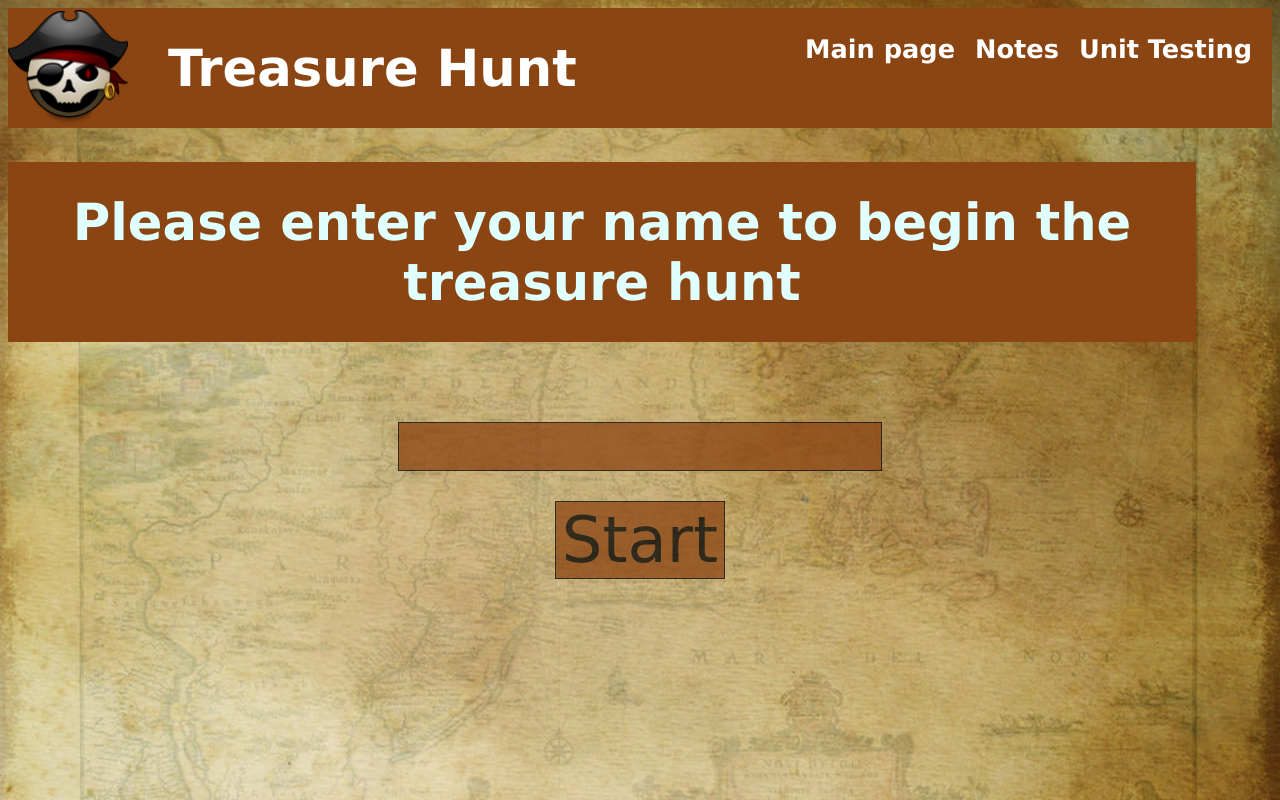
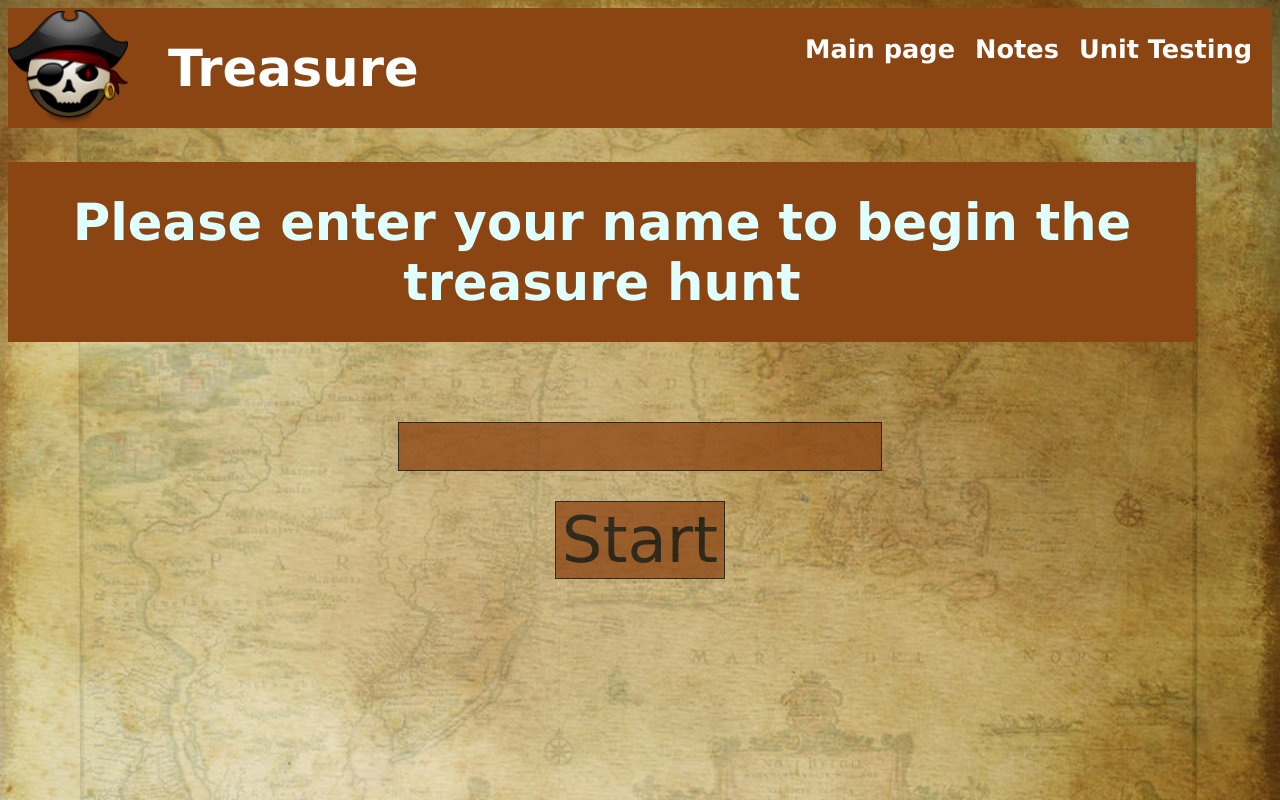
Before and after one commit to yiannisza/Treasure_Hunt_TeamG, a website: page start.html in a window 1280 px wide. Drawn offline with Linux system fonts and the light colour scheme; files that its build step writes are made by us from their sources; files whose address does not match are found by name.

Commit message:
Change header title from 'Treasure Hunt' to 'Treasure'

```diff
--- a/start.html
+++ b/start.html
@@ -1,16 +1,18 @@
 <!DOCTYPE html>
 <html lang="en">
+
 <head>
     <meta charset="UTF-8">
     <title>Start</title>
     <link rel="stylesheet" href="css/Styles.css"/>
     <link rel="stylesheet" href="css/style.css">
 </head>
+
 <body>
 <header class="header" id="headerid">
     <div class="header-image">
         <img src="images/pirate.png" alt="logo th" id="logo">
-        <div class="header-title">Treasure Hunt</div>
+        <div class="header-title">Treasure</div>
         <div class="header-title" id="score" style="display: none;"></div>
     </div>
 
```
